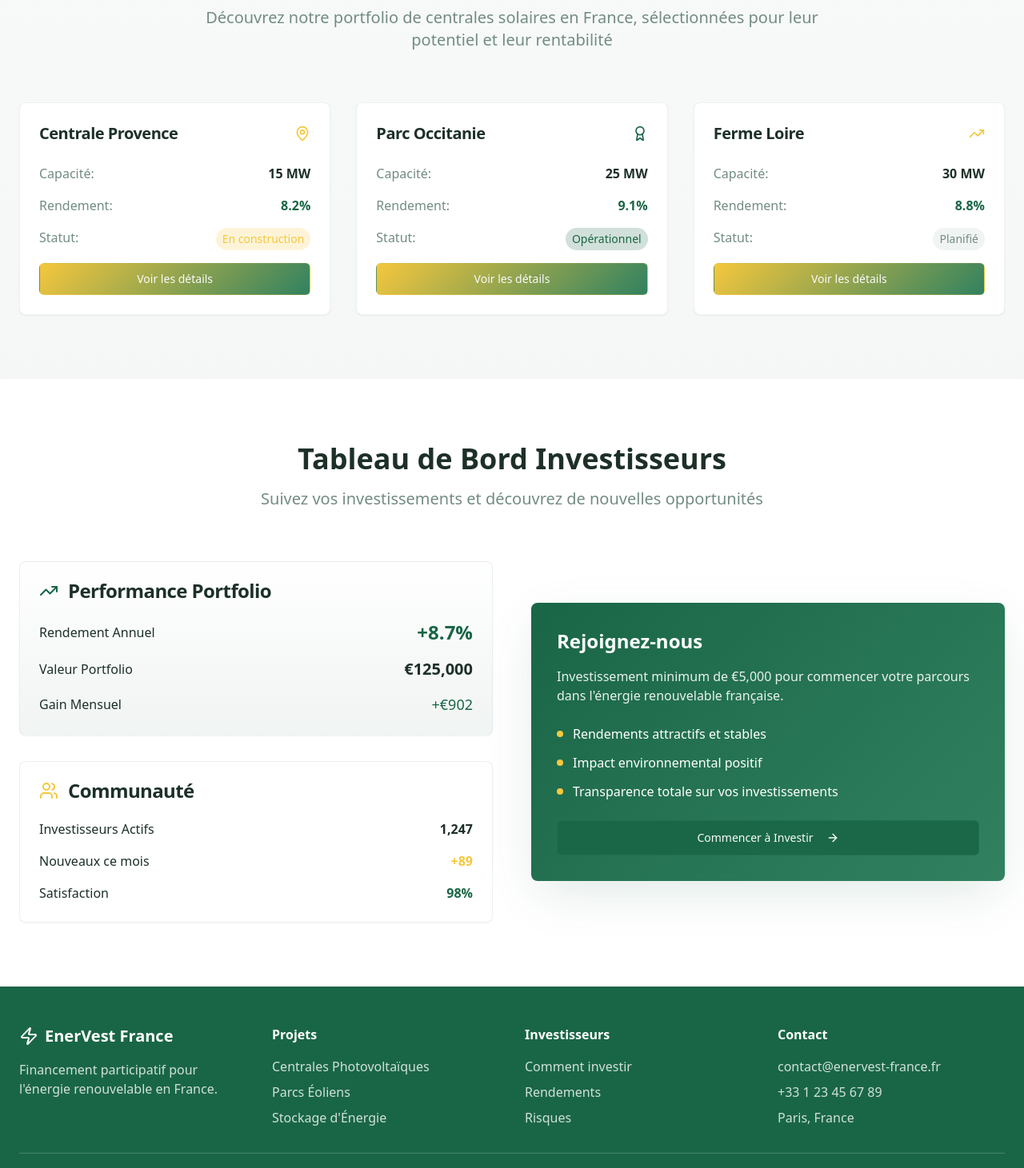
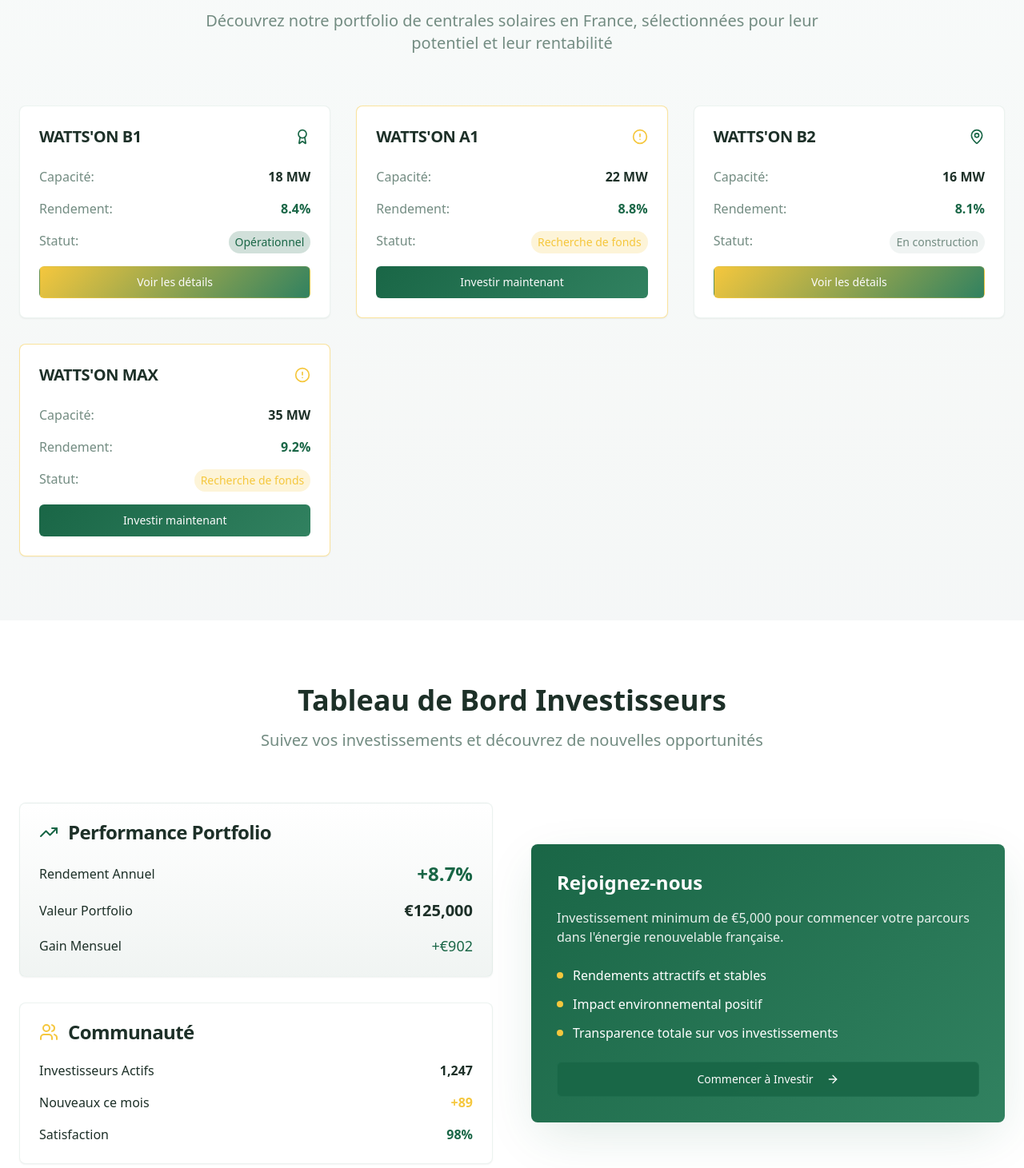
Before and after one commit to Montaigne-Energie/soleil-invest-france, a React (Vite) app: page / in a window 1280 px wide. Shown: the part 1149-2610 px from the top of the page at 80% size. Built offline with nearby package versions, Linux system fonts and the light colour scheme.

Commit message:
Add company logo and project details
Update the website with the company logo and project information, including the names of the projects and the need for funding for A1 and MAX.

```diff
--- a/index.html
+++ b/index.html
@@ -3,9 +3,9 @@
   <head>
     <meta charset="UTF-8" />
     <meta name="viewport" content="width=device-width, initial-scale=1.0" />
-    <title>EnerVest France - Investissement Photovoltaïque</title>
+    <title>Montaigne Energie - Investissement Photovoltaïque</title>
     <meta name="description" content="Financement participatif pour les centrales photovoltaïques en France. Investissez dans l'énergie renouvelable avec des rendements attractifs." />
-    <meta name="author" content="EnerVest France" />
+    <meta name="author" content="Montaigne Energie" />
 
     <meta property="og:title" content="f1ff76b1-2d18-4f50-b151-4da5163568f0" />
     <meta property="og:description" content="Lovable Generated Project" />
--- a/src/pages/Index.tsx
+++ b/src/pages/Index.tsx
@@ -1,6 +1,6 @@
 import { Button } from "@/components/ui/button";
 import { Card, CardContent, CardHeader, CardTitle } from "@/components/ui/card";
-import { Zap, TrendingUp, Users, MapPin, Award, ArrowRight } from "lucide-react";
+import { TrendingUp, Users, MapPin, Award, ArrowRight, AlertCircle } from "lucide-react";
 import heroImage from "@/assets/hero-solar.jpg";
 
 const Index = () => {
@@ -10,10 +10,10 @@ const Index = () => {
       <nav className="bg-background/80 backdrop-blur-sm border-b border-border sticky top-0 z-50">
         <div className="container mx-auto px-6 py-4">
           <div className="flex items-center justify-between">
-            <div className="flex items-center space-x-2">
-              <Zap className="h-8 w-8 text-primary" />
+            <div className="flex items-center space-x-3">
+              <img src="/lovable-uploads/aa493da6-7e8f-4668-854f-4c142e81d9a4.png" alt="Montaigne Energie" className="h-10 w-10" />
               <span className="text-2xl font-bold bg-gradient-primary bg-clip-text text-transparent">
-                EnerVest France
+                Montaigne Energie
               </span>
             </div>
             <div className="hidden md:flex items-center space-x-8">
@@ -100,39 +100,11 @@ const Index = () => {
             </p>
           </div>
 
-          <div className="grid grid-cols-1 md:grid-cols-3 gap-8">
+          <div className="grid grid-cols-1 md:grid-cols-2 lg:grid-cols-3 gap-8">
             <Card className="shadow-premium hover:shadow-glow transition-all duration-300 border-border/50">
               <CardHeader>
                 <div className="flex items-center justify-between">
-                  <CardTitle className="text-xl">Centrale Provence</CardTitle>
-                  <MapPin className="h-5 w-5 text-accent" />
-                </div>
-              </CardHeader>
-              <CardContent>
-                <div className="space-y-4">
-                  <div className="flex justify-between">
-                    <span className="text-muted-foreground">Capacité:</span>
-                    <span className="font-semibold">15 MW</span>
-                  </div>
-                  <div className="flex justify-between">
-                    <span className="text-muted-foreground">Rendement:</span>
-                    <span className="font-semibold text-primary">8.2%</span>
-                  </div>
-                  <div className="flex justify-between">
-                    <span className="text-muted-foreground">Statut:</span>
-                    <span className="px-2 py-1 bg-accent/20 text-accent rounded-full text-sm">En construction</span>
-                  </div>
-                  <Button variant="energy" className="w-full mt-4">
-                    Voir les détails
-                  </Button>
-                </div>
-              </CardContent>
-            </Card>
-
-            <Card className="shadow-premium hover:shadow-glow transition-all duration-300 border-border/50">
-              <CardHeader>
-                <div className="flex items-center justify-between">
-                  <CardTitle className="text-xl">Parc Occitanie</CardTitle>
+                  <CardTitle className="text-xl">WATTS'ON B1</CardTitle>
                   <Award className="h-5 w-5 text-primary" />
                 </div>
               </CardHeader>
@@ -140,11 +112,11 @@ const Index = () => {
                 <div className="space-y-4">
                   <div className="flex justify-between">
                     <span className="text-muted-foreground">Capacité:</span>
-                    <span className="font-semibold">25 MW</span>
+                    <span className="font-semibold">18 MW</span>
                   </div>
                   <div className="flex justify-between">
                     <span className="text-muted-foreground">Rendement:</span>
-                    <span className="font-semibold text-primary">9.1%</span>
+                    <span className="font-semibold text-primary">8.4%</span>
                   </div>
                   <div className="flex justify-between">
                     <span className="text-muted-foreground">Statut:</span>
@@ -157,18 +129,18 @@ const Index = () => {
               </CardContent>
             </Card>
 
-            <Card className="shadow-premium hover:shadow-glow transition-all duration-300 border-border/50">
+            <Card className="shadow-premium hover:shadow-glow transition-all duration-300 border-border/50 border-accent/50">
               <CardHeader>
                 <div className="flex items-center justify-between">
-                  <CardTitle className="text-xl">Ferme Loire</CardTitle>
-                  <TrendingUp className="h-5 w-5 text-accent" />
+                  <CardTitle className="text-xl">WATTS'ON A1</CardTitle>
+                  <AlertCircle className="h-5 w-5 text-accent" />
                 </div>
               </CardHeader>
               <CardContent>
                 <div className="space-y-4">
                   <div className="flex justify-between">
                     <span className="text-muted-foreground">Capacité:</span>
-                    <span className="font-semibold">30 MW</span>
+                    <span className="font-semibold">22 MW</span>
                   </div>
                   <div className="flex justify-between">
                     <span className="text-muted-foreground">Rendement:</span>
@@ -176,10 +148,66 @@ const Index = () => {
                   </div>
                   <div className="flex justify-between">
                     <span className="text-muted-foreground">Statut:</span>
-                    <span className="px-2 py-1 bg-muted text-muted-foreground rounded-full text-sm">Planifié</span>
+                    <span className="px-2 py-1 bg-accent/20 text-accent rounded-full text-sm">Recherche de fonds</span>
+                  </div>
+                  <Button variant="premium" className="w-full mt-4">
+                    Investir maintenant
+                  </Button>
+                </div>
+              </CardContent>
+            </Card>
+
+            <Card className="shadow-premium hover:shadow-glow transition-all duration-300 border-border/50">
+              <CardHeader>
+                <div className="flex items-center justify-between">
+                  <CardTitle className="text-xl">WATTS'ON B2</CardTitle>
+                  <MapPin className="h-5 w-5 text-primary" />
+                </div>
+              </CardHeader>
+              <CardContent>
+                <div className="space-y-4">
+                  <div className="flex justify-between">
+                    <span className="text-muted-foreground">Capacité:</span>
+                    <span className="font-semibold">16 MW</span>
+                  </div>
+                  <div className="flex justify-between">
+                    <span className="text-muted-foreground">Rendement:</span>
+                    <span className="font-semibold text-primary">8.1%</span>
+                  </div>
+                  <div className="flex justify-between">
+                    <span className="text-muted-foreground">Statut:</span>
+                    <span className="px-2 py-1 bg-muted text-muted-foreground rounded-full text-sm">En construction</span>
                   </div>
                   <Button variant="energy" className="w-full mt-4">
                     Voir les détails
+                  </Button>
+                </div>
+              </CardContent>
+            </Card>
+
+            <Card className="shadow-premium hover:shadow-glow transition-all duration-300 border-border/50 border-accent/50">
+              <CardHeader>
+                <div className="flex items-center justify-between">
+                  <CardTitle className="text-xl">WATTS'ON MAX</CardTitle>
+                  <AlertCircle className="h-5 w-5 text-accent" />
+                </div>
+              </CardHeader>
+              <CardContent>
+                <div className="space-y-4">
+                  <div className="flex justify-between">
+                    <span className="text-muted-foreground">Capacité:</span>
+                    <span className="font-semibold">35 MW</span>
+                  </div>
+                  <div className="flex justify-between">
+                    <span className="text-muted-foreground">Rendement:</span>
+                    <span className="font-semibold text-primary">9.2%</span>
+                  </div>
+                  <div className="flex justify-between">
+                    <span className="text-muted-foreground">Statut:</span>
+                    <span className="px-2 py-1 bg-accent/20 text-accent rounded-full text-sm">Recherche de fonds</span>
+                  </div>
+                  <Button variant="premium" className="w-full mt-4">
+                    Investir maintenant
                   </Button>
                 </div>
               </CardContent>
@@ -290,8 +318,8 @@ const Index = () => {
           <div className="grid grid-cols-1 md:grid-cols-4 gap-8">
             <div>
               <div className="flex items-center space-x-2 mb-4">
-                <Zap className="h-6 w-6" />
-                <span className="text-xl font-bold">EnerVest France</span>
+                <img src="/lovable-uploads/aa493da6-7e8f-4668-854f-4c142e81d9a4.png" alt="Montaigne Energie" className="h-6 w-6 brightness-0 invert" />
+                <span className="text-xl font-bold">Montaigne Energie</span>
               </div>
               <p className="text-white/80">
                 Financement participatif pour l'énergie renouvelable en France.
@@ -323,7 +351,7 @@ const Index = () => {
             </div>
           </div>
           <div className="border-t border-white/20 mt-8 pt-8 text-center text-white/60">
-            <p>&copy; 2024 EnerVest France. Tous droits réservés.</p>
+            <p>&copy; 2024 Montaigne Energie. Tous droits réservés.</p>
           </div>
         </div>
       </footer>
```
Also changed, not shown: public/lovable-uploads/aa493da6-7e8f-4668-854f-4c142e81d9a4.png (added).
